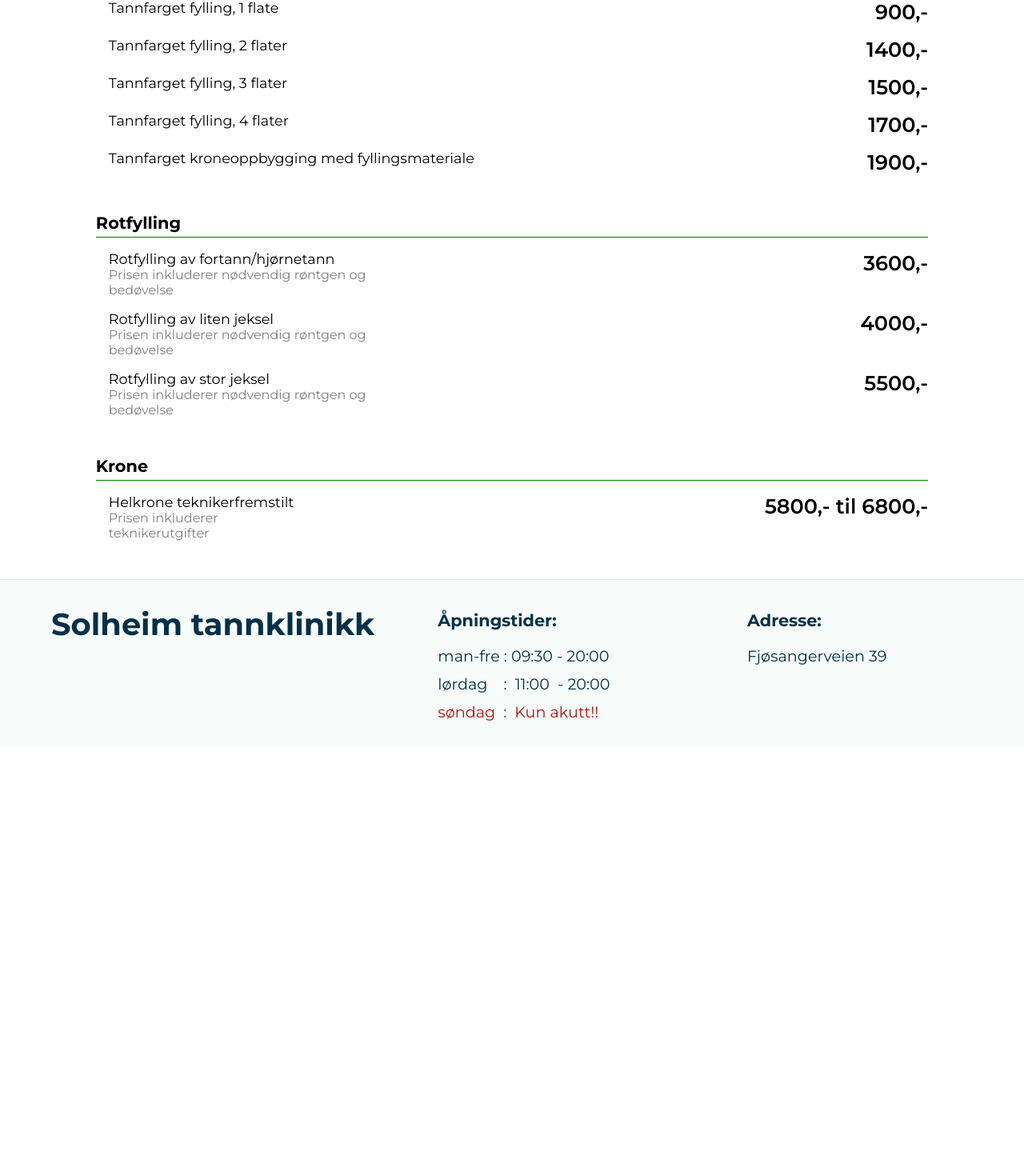
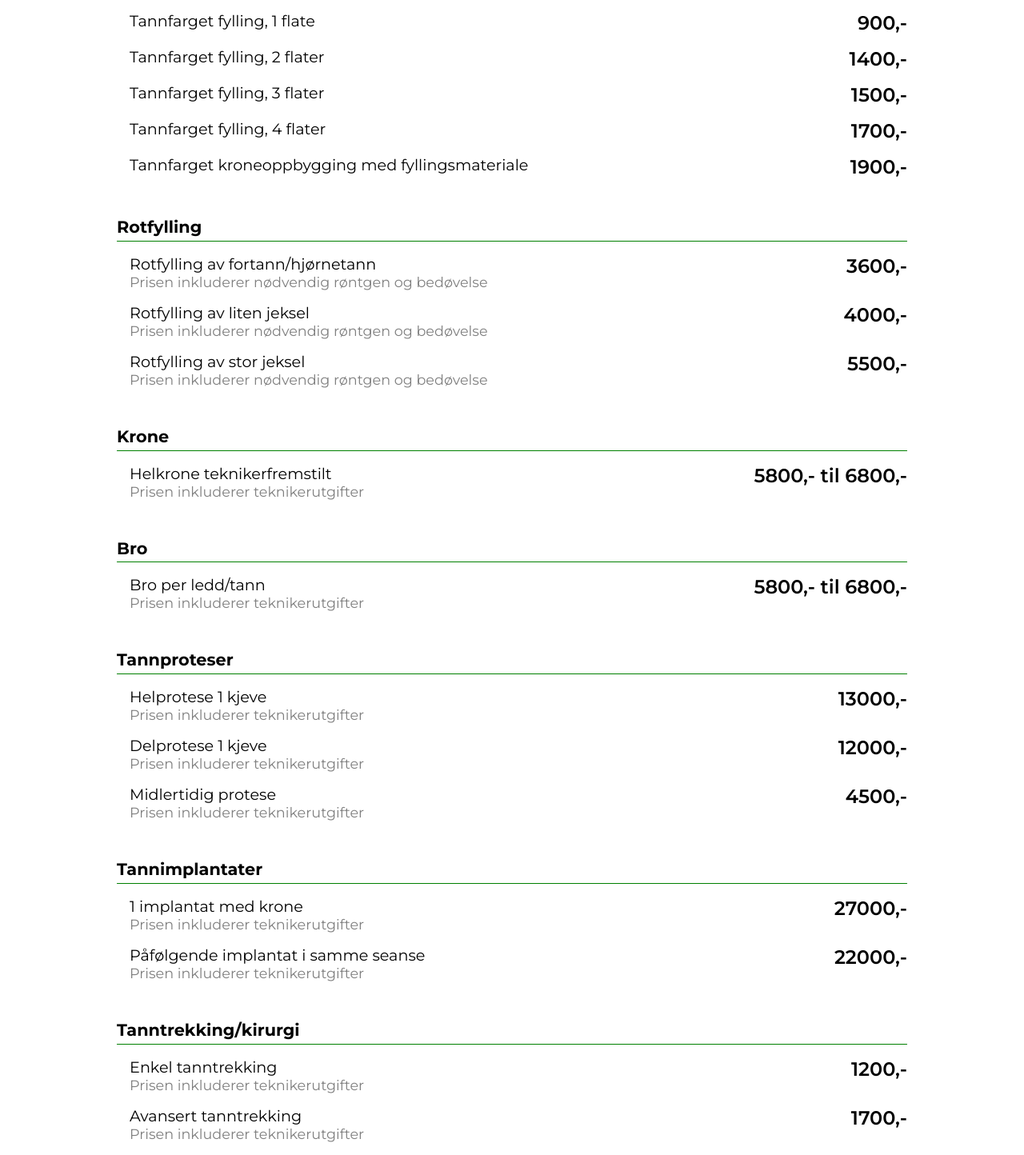
Before and after one commit to AliAlnajjar/SolheimTannlege, a Next.js app: page /priser in a window 1280 px wide. Shown: the part 820-2264 px from the top of the page at 80% size. Before the commit the page ends 1753 px from the top, so only its background shows below. Built offline with nearby package versions, Linux system fonts and the light colour scheme; a web font is replaced by a local one.

Commit message:
add menu button non functional

```diff
--- a/src/components/Navbar.jsx
+++ b/src/components/Navbar.jsx
@@ -1,7 +1,9 @@
 import styles from '../styles/Layout.module.css';
 import Link from 'next/link';
+import MenuIcon from '@mui/icons-material/Menu';
 
 import CallButton from './CallButton';
+import { style } from '@mui/system';
 export default function Header() {
   return (
     <header className={styles.header}>
@@ -23,13 +25,19 @@
           </li>
         </ul>
 
-        <ul className={styles.language}>
+        <ul className={styles.actionBtn}>
           <li>
             <Link href='tel:4797326724'>
               <a>
                 <CallButton />
               </a>
             </Link>
+          </li>
+        </ul>
+
+        <ul className={styles.mobileNav}>
+          <li>
+            <MenuIcon sx={{ fontSize: '3rem' }} />
           </li>
         </ul>
       </div>
--- a/src/data/PriceEntries.json
+++ b/src/data/PriceEntries.json
@@ -136,10 +136,102 @@
                 "desc":"Prisen inkluderer teknikerutgifter"
             }
         ]
+    },
+    {
+        "id":7,
+
+        "title": "Bro",
+        "list": [
+            {
+                "id":1,
+
+                "title": "Bro per ledd/tann",
+                "price": "5800,- til 6800,-",
+                "desc":"Prisen inkluderer teknikerutgifter"
+            }
+        ]
+    },
+    {
+        "id":8,
+
+        "title": "Tannproteser",
+        "list": [
+            {
+                "id":1,
+
+                "title": "Helprotese 1 kjeve",
+                "price": "13000,-",
+                "desc":"Prisen inkluderer teknikerutgifter"
+            },
+            {
+                "id":2,
+
+                "title": "Delprotese 1 kjeve",
+                "price": "12000,-",
+                "desc":"Prisen inkluderer teknikerutgifter"
+            },
+            {
+                "id":3,
+
+                "title": "Midlertidig protese",
+                "price": "4500,-",
+                "desc":"Prisen inkluderer teknikerutgifter"
+            }
+        ]
+    },
+    {
+        "id":9,
+
+        "title": "Tannimplantater",
+        "list": [
+            {
+                "id":1,
+
+                "title": "1 implantat med krone",
+                "price": "27000,-",
+                "desc":"Prisen inkluderer teknikerutgifter"
+            },
+            {
+                "id":2,
+
+                "title": "Påfølgende implantat i samme seanse",
+                "price": "22000,-",
+                "desc":"Prisen inkluderer teknikerutgifter"
+            }
+        ]
+    },
+    {
+        "id":10,
+
+        "title": "Tanntrekking/kirurgi",
+        "list": [
+            {
+                "id":1,
+
+                "title": "Enkel tanntrekking",
+                "price": "1200,-",
+                "desc":"Prisen inkluderer teknikerutgifter"
+            },
+            {
+                "id":2,
+
+                "title": "Avansert tanntrekking",
+                "price": "1700,-",
+                "desc":"Prisen inkluderer teknikerutgifter"
+            },
+            {
+                "id":3,
+
+                "title": "Kirurgisk fjerning av dyptliggende rot/delvis frembrutt tann",
+                "price": "2300,-",
+                "desc":""
+            }
+        ]
     }
 
 
 
 
 
+
 ]
--- a/src/styles/Layout.module.css
+++ b/src/styles/Layout.module.css
@@ -34,11 +34,10 @@
 .logo ul li {
   padding: 1rem;
 }
-.language {
+.actionBtn {
   align-items: center;
-  display: none;
 }
-.language li {
+.actionBtn li {
   padding: 0 0.5rem;
 }
 
@@ -60,6 +59,11 @@
 .nav ul li:hover {
   border-bottom: 2px solid #007272;
   background-color: #e9f8f4;
+}
+
+.logobar .mobileNav {
+  display: none;
+  padding: 1rem;
 }
 
 .main {
@@ -111,8 +115,11 @@
     flex-direction: row;
     justify-content: space-between;
   }
-  .logobar .language {
+  .logobar .actionBtn {
     display: none;
+  }
+  .logobar .mobileNav {
+    display: inline-block;
   }
   .logobar .logo h1 {
     padding: 0 0.5rem;
--- a/src/styles/priceEntry/ListItem.module.css
+++ b/src/styles/priceEntry/ListItem.module.css
@@ -1,25 +1,29 @@
 .item {
-  font-size: 1rem;
+  font-size: 1.1rem;
   display: flex;
   flex-direction: row;
-  gap: 8rem;
   justify-content: space-between;
   width: 100%;
 }
 .text {
   padding: 1rem 0 0 1rem;
+  max-width: 85%;
 }
 .title {
-  font-size: 1.1rem;
+  font-size: 1.2rem;
 }
 
 .desc {
   color: gray;
-  max-width: 80%;
 }
 
 .price {
   padding: 1rem 0 0 1rem;
-  font-size: 1.6rem;
+  font-size: 1.5rem;
   font-weight: 600;
 }
+@media screen and (max-width: 480px) {
+  .item {
+    flex-direction: column;
+  }
+}
```
